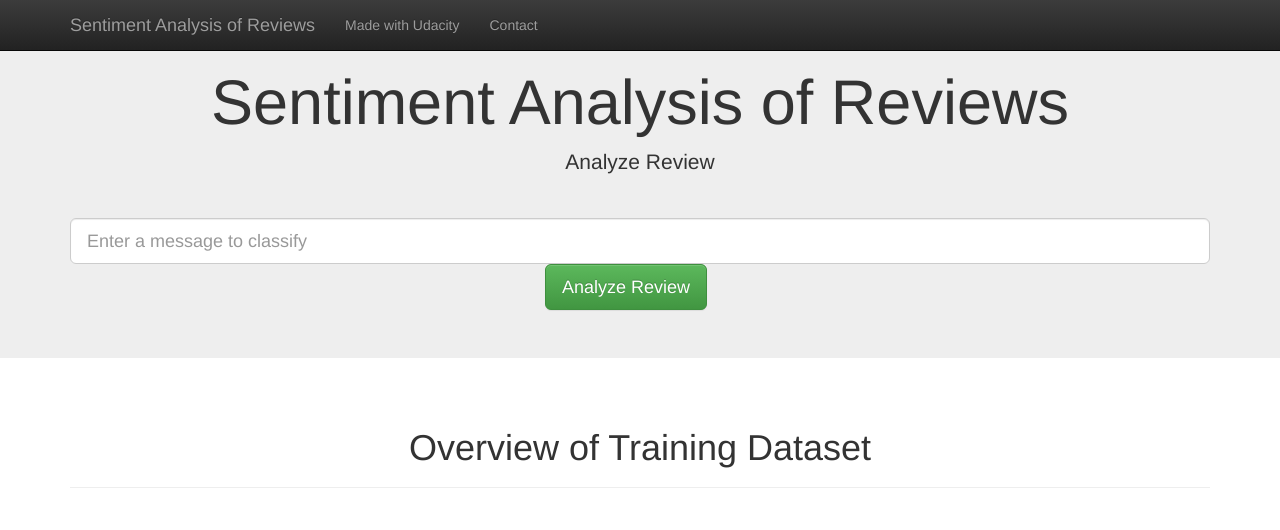
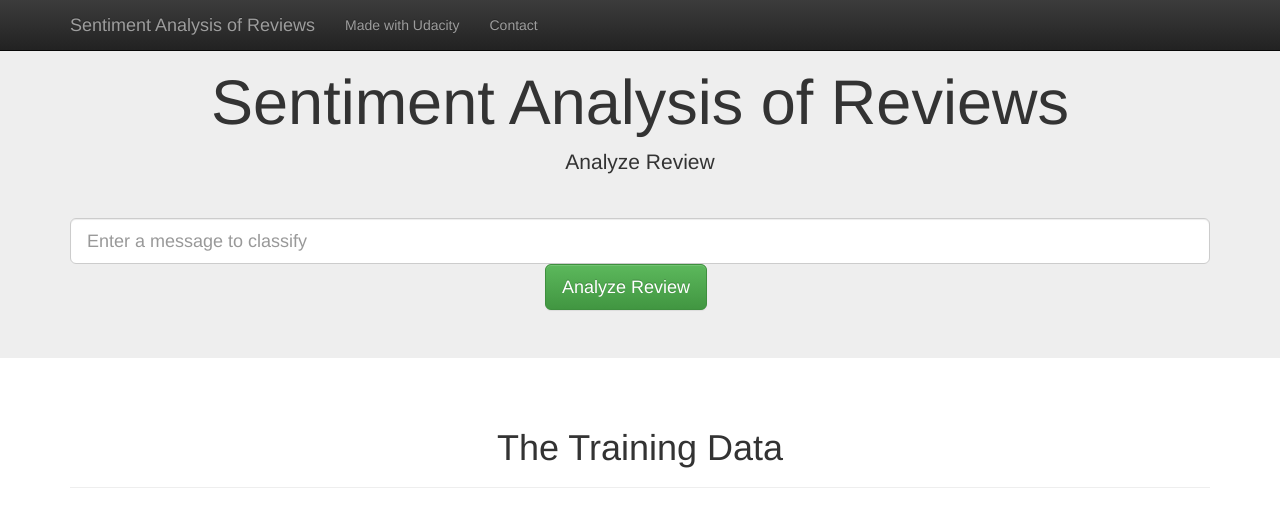
Before and after one commit to michaelreinhard/AmazonReviews, a Flask app: template app/templates/master.html in a window 1280 px wide. Shown: the top 530 px of the page. Run offline with Flask 2, Linux system fonts and the light colour scheme; the template is opened without the code that fills it, so the values that code supplies are empty; parts of the project's set-up code (start-up, migrations or seed data) failed here and were passed over; some libraries are stand-ins or nearby versions.

Commit message:
changed title of training data overview

```diff
--- a/app/templates/master.html
+++ b/app/templates/master.html
@@ -55,7 +55,7 @@
 <div class="container">
     {% block content %}
         <div class="page-header">
-            <h1 class="text-center">Overview of Training Dataset</h1>
+            <h1 class="text-center">The Training Data</h1>
         </div>
     {% endblock %}
 
```
